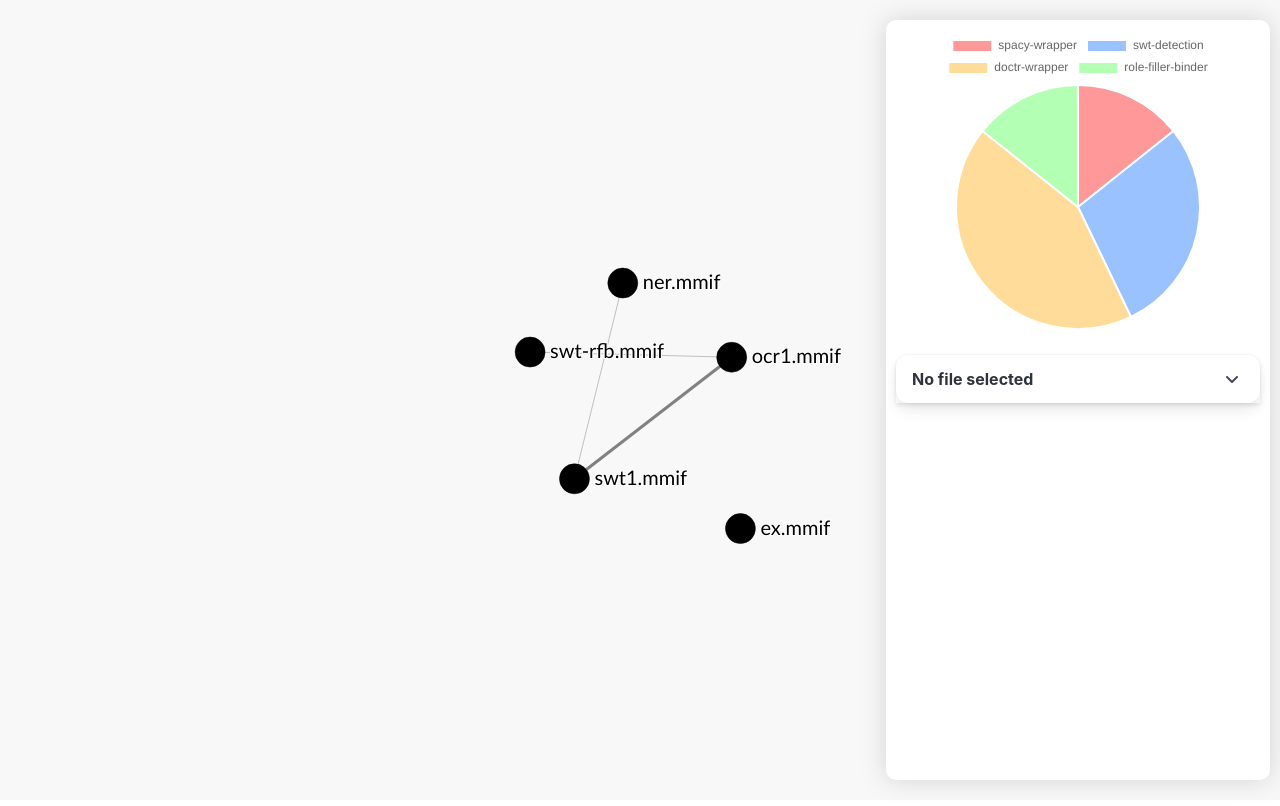
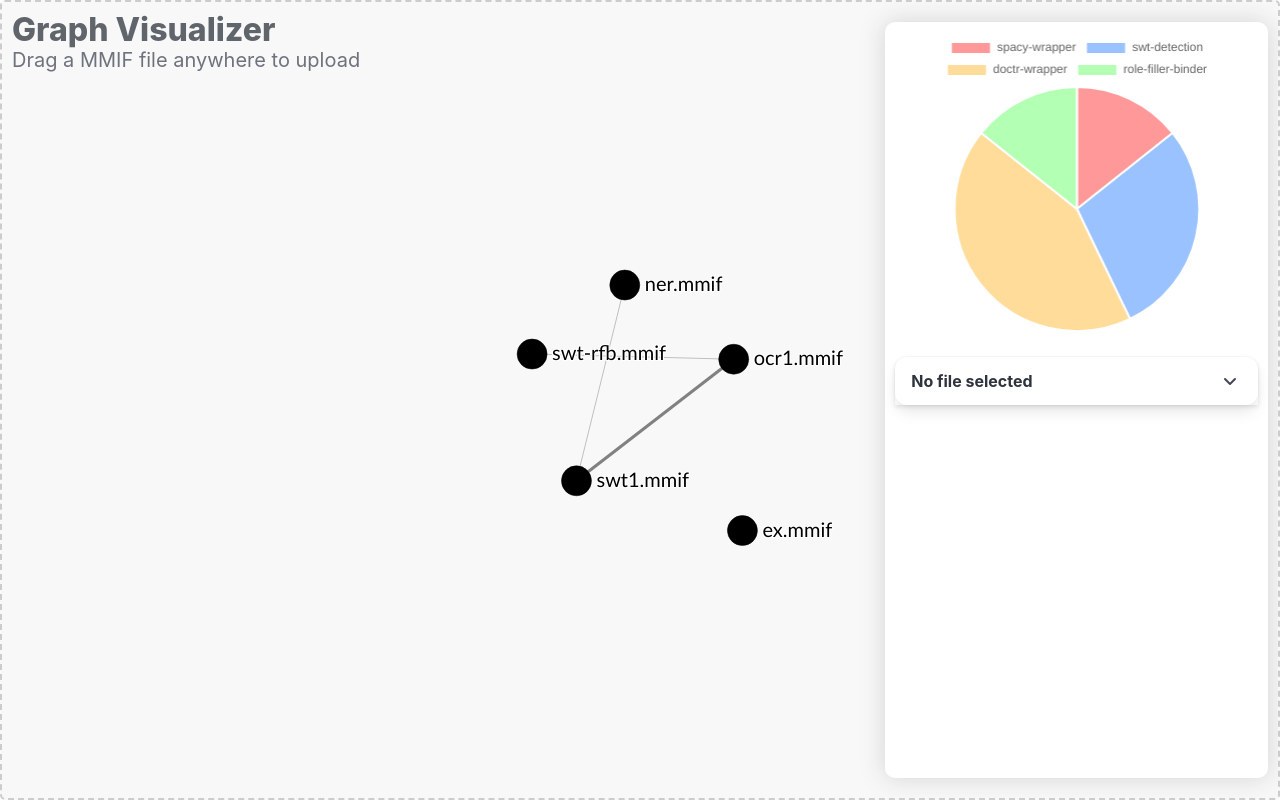
Before and after one commit to clamsproject/graph-visualizer, a Flask app: page / in a window 1280 px wide. Run offline with Flask 3, Linux system fonts and the light colour scheme; some libraries are stand-ins or nearby versions.

Commit message:
Full drag/drop functionality, initial fine-tuning/scraping script

```diff
--- a/app.py
+++ b/app.py
@@ -1,5 +1,12 @@
 from flask import Flask, render_template, url_for
 import os
+import json
+from flask import request
+from modeling.summarize import summarize_file
+from modeling.ner import get_entities
+
+# TODO: dynamically change node size based on filesize
+# TODO: maybe automatically change document base? or at least make it easy to change
 
 app = Flask(__name__, static_url_path='/static')
 
@@ -10,9 +17,17 @@ static_folder = os.path.join(os.path.dirname(os.path.abspath(__file__)), 'static
 def index():
     return render_template('index.html')
 
-@app.route('/index/')
-def root():
-    return app.send_static_file('index.html')
+@app.route('/upload', methods=['POST'])
+def upload():
+    try:
+        file = request.files['file']
+        filename = file.filename
+        summary = summarize_file(file.read())
+        entities = get_entities(summary)
+        new_node = { 'id': filename, 'label': filename, 'apps': ['doctr-wrapper'], 'summary': summary, 'entities': entities, 'temp': False }
+        return json.dumps(new_node)
+    except Exception as e:
+        return json.dumps({"error": e})
 
 if __name__ == '__main__':
     app.run(debug=True)
--- a/static/graph.js
+++ b/static/graph.js
@@ -1,22 +1,21 @@
-// let hoveredCLAMSApp = null;
 let clickedNode = null;
 
 // Define the data for nodes and links
-const nodes = [
-    { id: 'node1', label: 'ocr1.mmif', apps: ['doctr-wrapper'], summary: "This broadcast segment explores the congressional oversight and regulation of major pizza delivery companies, including Pizza Hut, Papa John's, and Domino's, and their business practices.", entities: ['Pizza Hut', "Papa John's", "Domino's", 'Congress'] },
-    { id: 'node2', label: 'swt1.mmif', apps: ['swt-detection', 'doctr-wrapper'], summary: "This news report analyzes the operations and market strategies of Pizza Hut, Papa John's, and Domino's within the United States, with a focus on their delivery services and presence across the country.", entities: ['Pizza Hut', "Papa John's", "Domino's", 'United States'] },
-    { id: 'node3', label: 'ner.mmif', apps: ['spacy-wrapper'], summary: "This broadcast segment utilizes named entity recognition techniques to explore various entities and organizations involved in the United States.", entities: ['United States'] },
-    { id: 'node4', label: 'ex.mmif', apps: [], summary: "No summary available.", entities: [] },
-    { id: 'node5', label: 'swt-rfb.mmif', apps: ['swt-detection', 'doctr-wrapper', 'role-filler-binder'], summary: "This news report examines the role of Congress in regulating and overseeing the pizza delivery industry in the United States.", entities: ['Congress'] }
+var nodes = [
+    { id: 'node1', label: 'ocr1.mmif', apps: ['doctr-wrapper'], summary: "This broadcast segment explores the congressional oversight and regulation of major pizza delivery companies, including Pizza Hut, Papa John's, and Domino's, and their business practices.", entities: ['Pizza Hut', "Papa John's", "Domino's", 'Congress'], 'temp': false },
+    { id: 'node2', label: 'swt1.mmif', apps: ['swt-detection', 'doctr-wrapper'], summary: "This news report analyzes the operations and market strategies of Pizza Hut, Papa John's, and Domino's within the United States, with a focus on their delivery services and presence across the country.", entities: ['Pizza Hut', "Papa John's", "Domino's", 'United States'], 'temp': false },
+    { id: 'node3', label: 'ner.mmif', apps: ['spacy-wrapper'], summary: "This broadcast segment utilizes named entity recognition techniques to explore various entities and organizations involved in the United States.", entities: ['United States'], 'temp': false },
+    { id: 'node4', label: 'ex.mmif', apps: [], summary: "No summary available.", entities: [], 'temp': false},
+    { id: 'node5', label: 'swt-rfb.mmif', apps: ['swt-detection', 'doctr-wrapper', 'role-filler-binder'], summary: "This news report examines the role of Congress in regulating and overseeing the pizza delivery industry in the United States.", entities: ['Congress'], 'temp': false}
 ];
 
- const links = [
-    { source: 'node1', target: 'node2', weight: 3, sharedEntities: ['Pizza Hut', "Papa John's", "Domino's"] },
-    { source: 'node2', target: 'node3', weight: 1, sharedEntities: ['United States'] },
-    // { source: 'node3', target: 'node4' },
-    // { source: 'node4', target: 'node5' },
-    { source: 'node5', target: 'node1', weight: 1, sharedEntities: ['Congress'] }
- ];
+// const links = [
+//     { source: 'node1', target: 'node2', weight: 3, sharedEntities: ['Pizza Hut', "Papa John's", "Domino's"] },
+//     { source: 'node2', target: 'node3', weight: 1, sharedEntities: ['United States'] },
+//     // { source: 'node3', target: 'node4' },
+//     // { source: 'node4', target: 'node5' },
+//     { source: 'node5', target: 'node1', weight: 1, sharedEntities: ['Congress'] }
+// ];
 
 // Set up the dimensions and margins of the graph
 const page_width = window.innerWidth;
@@ -37,17 +36,39 @@ const colorScale = d3.scaleLinear()
     .range(['#999', '#333'])
     .clamp(true);
 
+let links;
+let link;
+let linkOverlay;
+
+function setLinks() {
+    // TODO: Set links dynamically
+    $(".link").remove();
     // Add the links
-const link = svg.selectAll('.link')
+    links = []
+    for (let i = 0; i < nodes.length; i++) {
+        for (let j = i + 1; j < nodes.length; j++) {
+            const sharedEntities = nodes[i].entities.filter(entity => nodes[j].entities.includes(entity));
+            if (sharedEntities.length > 0) {
+                links.push({ source: nodes[i].id, target: nodes[j].id, weight: sharedEntities.length, sharedEntities: sharedEntities });
+            }
+        }
+    }
+
+    console.log(links);
+
+    link = svg.selectAll('.link')
         .data(links)
         .enter()
         .append('line')
         .attr('class', 'link')
         .attr('stroke-width', d => d.weight || 1)
-    .attr('stroke', d => colorScale(d.weight)); // Set stroke color based on weight
+        .attr('stroke', d => colorScale(d.sharedEntities.length)); // Set stroke color based on weight
+}
+function setLinkOverlays() {
+    $(".linkOverlay").remove();
 
-// Add the link overlay
-const linkOverlay = svg.selectAll('.linkOverlay')
+    // Add a wider overlay behind the links to make it easier to hover over them
+    linkOverlay = svg.selectAll('.linkOverlay')
         .data(links)
         .enter()
         .append('line')
@@ -55,14 +76,10 @@ const linkOverlay = svg.selectAll('.linkOverlay')
         .attr('stroke-width', 25)
         .attr('stroke', 'transparent');
 
-const tooltip = d3.select('body')
-    .append('div')
-    .attr('class', 'tooltip')
-    .style('opacity', 0);
-
     linkOverlay.on('mouseover', function (event, d) {
         tooltip.transition()
             .duration(200)
+            .attr('class', 'tooltip active')
             .style('opacity', .9);
 
         const entityHeader = `<h3><b>Shared Entities</b></h3><br>`;
@@ -77,12 +94,28 @@ linkOverlay.on('mouseover', function (event, d) {
             tooltip.transition()
                 .duration(500)
                 .style('opacity', 0);
+            tooltip.attr('class', 'tooltip hidden');
         });
+
+    const tooltip = d3.select('body')
+        .append('div')
+        .attr('class', 'tooltip hidden')
+        // .style('opacity', 0);
+}
+
+setLinks();
+setLinkOverlays();
 
 const nodeRadius = 15; // Adjust the radius of the circles
 
+let node;
+function setNodes() {
+
+    $(".node").remove();
+    $(".mmif-filename").remove();
+
     // Add the nodes as SVG circles and text
-const node = svg.selectAll('.node')
+    node = svg.selectAll('.node')
         .data(nodes)
         .enter()
         .append('g') // Use a group to hold the circle and text
@@ -92,7 +125,7 @@ const node = svg.selectAll('.node')
             .on('end', dragEnded));
 
     const circles = node.append('circle')
-    .attr('class', 'node')
+        .attr('class', d => `node ${d.temp ? 'temp loading' : ''}`)
         .attr('r', nodeRadius);
 
     node.append('text')
@@ -108,9 +141,21 @@ circles.on('click', (event, d) => {
         updatePanel(d.id);
     });
 
+    return node
+}
+
+setNodes();
+
+let simulation;
+
+function setSimulation() {
+    // stop the simulation if it's already running
+    if (simulation) {
+        simulation.stop();
+    }
 
     // Create the simulation
-const simulation = d3.forceSimulation()
+    simulation = d3.forceSimulation()
         .nodes(nodes)
         .force("charge", d3.forceManyBody().strength(-1000))
         .force('center', d3.forceCenter(width / 2, height / 2).strength(1))
@@ -118,6 +163,11 @@ const simulation = d3.forceSimulation()
         .force("x", d3.forceX().strength(0.1))
         .force("y", d3.forceY().strength(0.1))
         .on("tick", tick);
+
+    // No need to return the simulation since we have a global reference
+}
+
+setSimulation();
 
 // Drag functions
 function dragStarted(event, d) {
@@ -189,3 +239,23 @@ function zoomed({ transform }) {
         node.selectAll('text').style('display', 'block');
     }
 }
+
+function updateNodes(new_node) {
+    const parsedNode = JSON.parse(new_node);
+    const existingNode = nodes.find(node => node.id === parsedNode.id);
+    if (existingNode) {
+        Object.assign(existingNode, parsedNode);
+    } else {
+        nodes = nodes.concat(parsedNode);
+    }
+
+    setLinks();
+    setLinkOverlays();
+    setNodes();
+    setSimulation();
+}
+
+function addTempFile(filename) {
+    new_node = { 'id': filename, 'label': filename, 'apps': [], 'summary': "Generating summary...", 'entities': [], 'temp': true }
+    updateNodes(JSON.stringify([new_node]));
+}
--- a/static/styles.css
+++ b/static/styles.css
@@ -1,4 +1,4 @@
-.node {
+.node:not(.loading) {
     fill: radial-gradient(lightblue, white);
     stroke: #000;
     stroke-width: 0.5px;
@@ -16,7 +16,7 @@
   cursor: default;
 }
 
-.node:hover {
+.node:hover:not(.loading) {
   fill: #FFC0CB;
   cursor: pointer;
 }
@@ -29,7 +29,7 @@
   background: lightsteelblue;
   border: 0px;
   border-radius: 8px;
-  pointer-events: none;
+  /* pointer-events: none; */
 }
 
 .link {
@@ -40,7 +40,7 @@ body, html {
   margin: 0;
   padding: 0;
   height: 100%;
-  overflow: hidden;
+  overflow: hidden !important;
 }
 
 #statsPanel {
@@ -58,10 +58,12 @@ body, html {
 }
 
 #graphWrapper {
-  height: 100%; /* Set the height to 100% of the viewport height */
-  width: 100vw; /* Set the width to 100% of the viewport width */
-  background-color:#F8F8F8;
+  height: 100vh;
+  width: 100vw;
+  background-color: #F8F8F8;
   position: absolute;
+  padding: 0;
+  overflow: hidden;
 }
 
 #chartWrapper {
@@ -89,3 +91,64 @@ body, html {
 .panel-content {
   padding: 20px;
 }
+
+.dropzone {
+  border: 2px dashed #ccc;
+  border-radius: 5px;
+  padding: 20px;
+}
+
+.titleContainer {
+  margin: 10px;
+  opacity: 0.75;
+  background-color: transparent;
+  position: absolute;
+}
+
+.dz-message {
+  height: 0px !important;
+  visibility: hidden !important;
+}
+
+.dropzone.dz-drag-hover {
+  border-color: #5cb85c;
+  background-color: #f5f5f5;
+}
+
+.dropzone.dz-drag-hover .dz-message {
+  opacity: 0.5;
+}
+
+.title .subtitle {
+  text-align: left !important;
+  align-self: flex-start;
+}
+
+.circle {
+  z-index: 10;
+}
+
+g {
+  z-index: 10;
+}
+
+.hidden {
+  display: none;
+}
+
+.temp {
+  fill: none;
+}
+
+
+@keyframes rotation {
+  from { transform: rotate(0deg); }
+  to { transform: rotate(360deg); }
+}
+
+.loading {
+  stroke: lightgray;
+  stroke-width: 10;
+  clip-path: polygon(0% 0%, 51% 47%, 100% 0%, 100% 100%, 0% 100%);
+  animation: rotation 1s linear infinite;
+}
--- a/templates/index.html
+++ b/templates/index.html
@@ -6,6 +6,12 @@
     <script src="https://ajax.googleapis.com/ajax/libs/jquery/3.7.1/jquery.min.js"></script>
     <script src="https://kit.fontawesome.com/4cfc692a2d.js" crossorigin="anonymous"></script>
     <script src="https://code.jquery.com/ui/1.13.2/jquery-ui.js"></script>
+    <script src="https://unpkg.com/dropzone@5/dist/min/dropzone.min.js"></script>
+    <link
+        rel="stylesheet"
+        href="https://unpkg.com/dropzone@5/dist/min/dropzone.min.css"
+        type="text/css"
+    />
     <link rel="stylesheet" type="text/css" href="http://code.jquery.com/ui/1.9.2/themes/base/jquery-ui.css"/>
     <link rel="stylesheet" type="text/css" href="{{ url_for('static', filename='styles.css') }}">
     <link
@@ -16,7 +22,12 @@
     <meta name="viewport" content="width=device-width, initial-scale=1">
 </head>
 <body>
-    <div id="graphWrapper">
+    <div id="graphWrapper" class="dropzone">
+        <div class="titleContainer">
+            <p class="title">Graph Visualizer</p>
+            <p class="subtitle">Drag a MMIF file anywhere to upload</p>
+        </div>
+
         <!-- Pie chart (placeholder for Kibana) -->
         <div id="statsPanel">
             <div id="chartWrapper">
@@ -46,12 +57,6 @@
                     <a href="#" class="card-footer-item" style="color: #ff6384">Delete</a>
                   </footer>
                 </div>
-            <!-- <div id="mmifPanel" data-panel-state="closed">
-                <div class="panel-header">
-                    <p>No MMIF File Selected</p>
-                </div>
-                <div class="panel-content"></div>
-            </div> -->
         </div>
     </div>
 
@@ -73,18 +78,30 @@
             panelContent.slideToggle("fast");
 
             $("#statsPanel").resizable({handles: "w", minWidth: 300});
+            $(".dz-hidden-input").prop("disabled",true);
         });
     </script>
 
-    <!-- <section class="section">
-        <div class="container">
-        <h1 class="title">
-            Hello World
-        </h1>
-        <p class="subtitle">
-            My first website with <strong>Bulma</strong>!
-        </p>
-        </div>
-    </section> -->
+    <script>
+        // Dropzone has been added as a global variable.
+        const dropzone = new Dropzone(".dropzone", {
+            url: "/upload",
+            // dictDefaultMessage: "",
+            addedfile: function(file) {
+                // Highlight the edges when a file is added
+                addTempFile(file.name);
+            },
+            removedfile: function(file) {
+                // Remove the highlight when the file is removed
+                document.body.classList.remove('dz-drag-hover');
+            },
+            success: function(file, response) {
+                updateNodes(response);
+            }
+        });
+
+        // Remove message below dragzone (there's probably a better way to do this)
+        $(".dz-message").remove();
+    </script>
 </body>
 </html>
```
Also changed, not shown: modeling/get_descriptions.py (added, +31 -0 lines), modeling/ner.py (added, +11 -0 lines), modeling/summarize.py (added, +47 -0 lines). Lines whose indentation alone changed are shown as unchanged.
